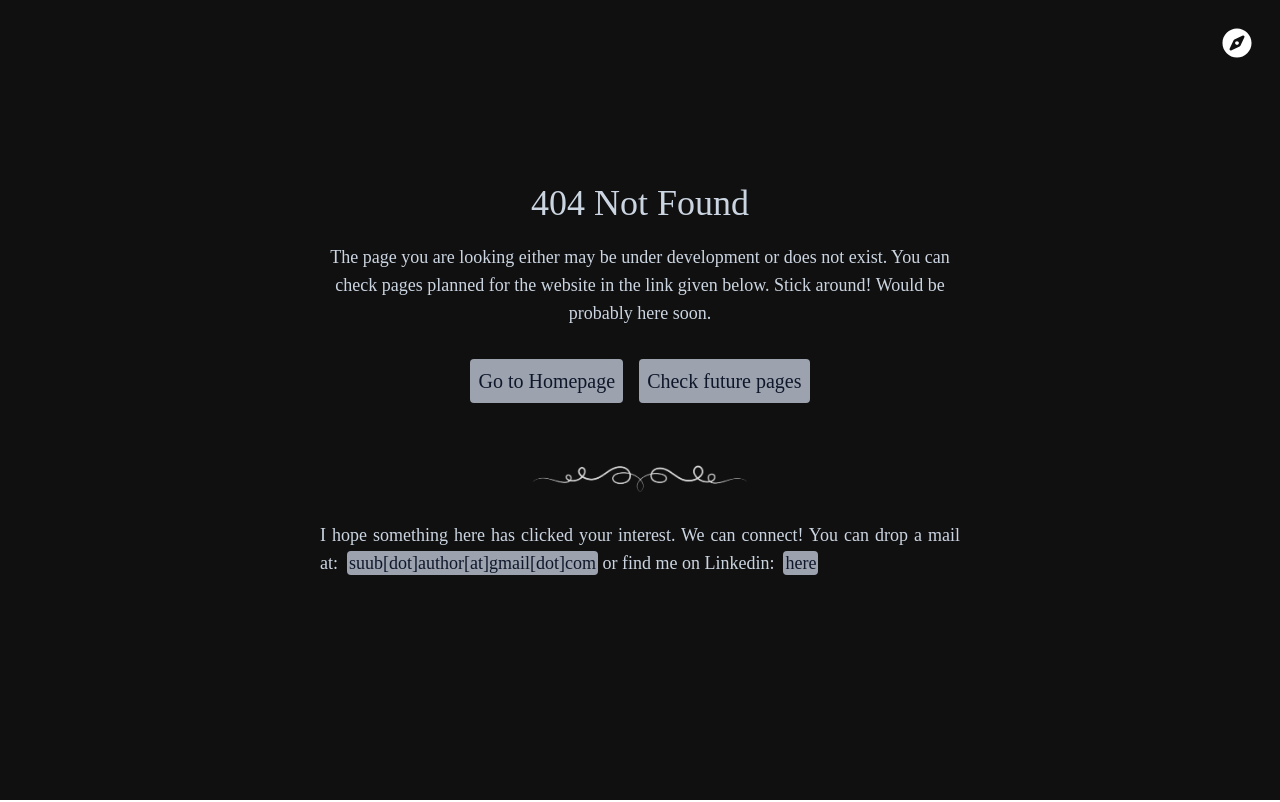
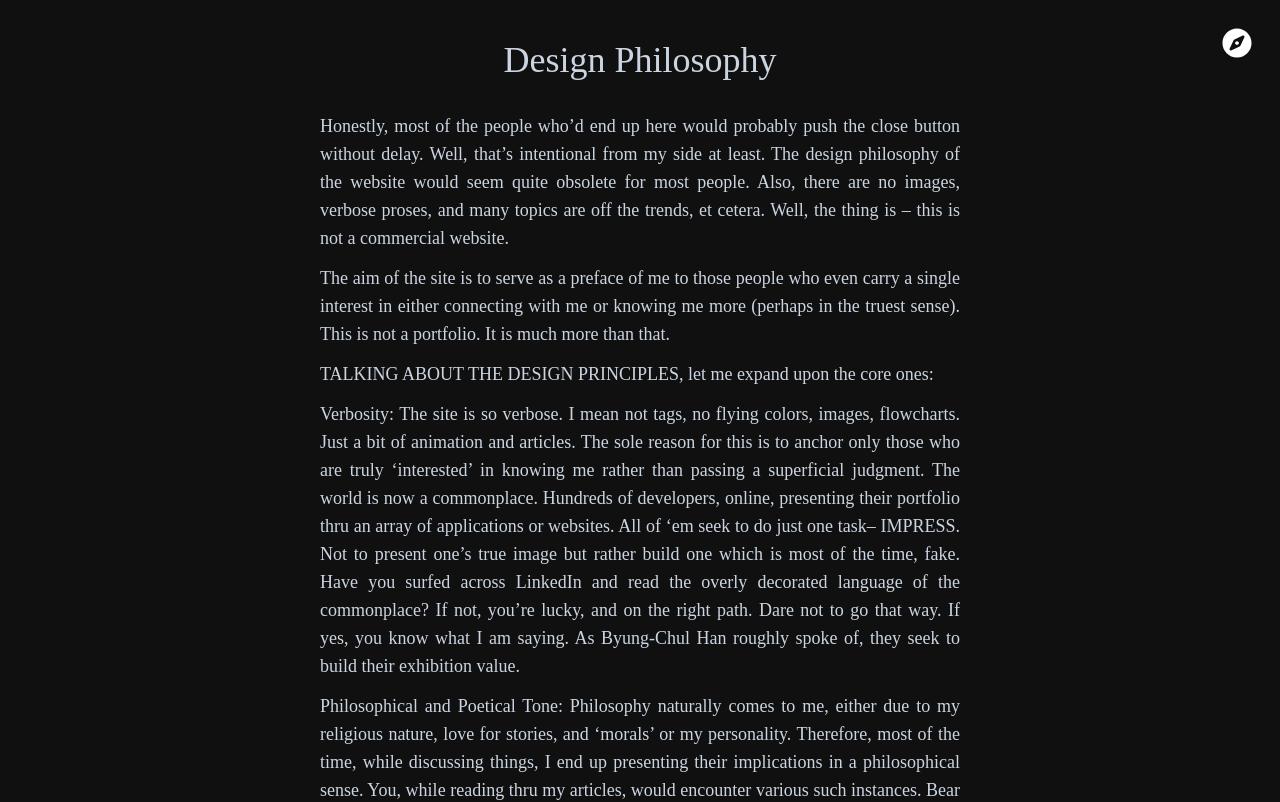
Before and after one commit to suu-b/Portfolio, a React (Vite) app in the folder portfolio-client/: page /design in a window 1280 px wide. Shown: the top 802 px of the page. Built offline with nearby package versions, Linux system fonts and the light colour scheme; the HTML template or start-up script is replaced by a standard one.

Commit message:
page: design phil

```diff
--- /dev/null
+++ b/portfolio-client/public/interests/design.md
@@ -0,0 +1,20 @@
+Honestly, most of the people who’d end up here would probably push the close button without delay. Well, that’s intentional from my side at least. The design philosophy of the website would seem quite obsolete for most people. Also, there are no images, verbose proses, and many topics are off the trends, et cetera. Well, the thing is – this is not a commercial website.
+
+
+The aim of the site is to serve as a preface of me to those people who even carry a single interest in either connecting with me or knowing me more (perhaps in the truest sense). This is not a portfolio. It is much more than that.
+
+
+
+TALKING ABOUT THE DESIGN PRINCIPLES, let me expand upon the core ones:
+-	Verbosity: The site is so verbose. I mean not tags, no flying colors, images, flowcharts. Just a bit of animation and articles. The sole reason for this is to anchor only those who are truly ‘interested’ in knowing me rather than passing a superficial judgment. The world is now a commonplace. Hundreds of developers, online, presenting their portfolio thru an array of applications or websites. All of ‘em seek to do just one task– IMPRESS. Not to present one’s true image but rather build one which is most of the time, fake. Have you surfed across LinkedIn and read the overly decorated language of the commonplace? If not, you’re lucky, and on the right path. Dare not to go that way. If yes, you know what I am saying. As Byung-Chul Han roughly spoke of, they seek to build their exhibition value.
+
+-	Philosophical and Poetical Tone: Philosophy naturally comes to me, either due to my religious nature, love for stories, and ‘morals’ or my personality. Therefore, most of the time, while discussing things, I end up presenting their implications in a philosophical sense. You, while reading thru my articles, would encounter various such instances. Bear with me, however, and try to dive into the implications of what I’m speaking about.
+
+-	Moreover, you’ll often encounter allegorical language, metaphors, and even some lyrical sense. Collectively, you’ll encounter poetic language. It’s natural to me. Bear with it.
+
+-	A Reflection: Tho the site contains a philosophical and reflective tone; you’ll encounter the language to be informal in many senses. However, it is not my universal way of writing. In fact, most of the time, my language is formal and poetic. However, I’ve reserved this site for some crude, informal, and genuine presentation and reflection of my thoughts. Probably you can follow my Medium or Substack handle to read more formal things from me.
+
+-	The dearth of visual elements and a default dark theme: I don’t think that if you’ve read it till here, the dearth of visual elements bugs you much. As I explained in the first point, it is intentional. The dark theme just adds to on it. Nothing much to explain here.
+
+
+Well, that’s how this site is. Would be happy if you loved it or if some points resonated with you as well. In a world where the COMMON SENSE leads personal convictions, let there be people like us, who, even if the wind blows against them stand firmly for what they consider true.Originality could save the world.
--- a/portfolio-client/src/App.jsx
+++ b/portfolio-client/src/App.jsx
@@ -15,6 +15,7 @@ import Timeline from "./components/index/Timeline"
 import NotFound from "./components/NotFound"
 import Future from "./components/index/Future"
 import Now from "./components/Now"
+import Design from "./components/articles/Design";
 
 export default function App() {
   const [isNavOpen, setIsNavOpen] = useState(false)
@@ -43,6 +44,7 @@ export default function App() {
             <Route path="/timeline" element={< Timeline/>} />
             <Route path="/future" element={< Future/>} />
             <Route path="/now" element={< Now/>} />
+            <Route path="/design" element={< Design/>} />
             <Route path="*" element={<NotFound/>}/>
           </Routes>
           {<img src={border} alt="border" className="w-[20%] my-5" />}
--- /dev/null
+++ b/portfolio-client/src/components/articles/Design.jsx
@@ -0,0 +1,10 @@
+import Article from "../Article";
+
+export default function Design() {
+    return (
+        <section id="design" className="w-[50%] pt-10">
+            <h1 className="text-4xl text-center mb-8">Design Philosophy</h1>
+            <div id="content"><Article fileName="design" /></div>
+        </section>
+    )
+}
--- a/portfolio-client/src/components/boot/Contents.jsx
+++ b/portfolio-client/src/components/boot/Contents.jsx
@@ -5,7 +5,7 @@ import border from "/assets/border.png"
 
 export default function Contents() {
     const introText1 = "This site is about me, my ideas, and my pursuits. Though, it too for the reason I presented previously, would fail to define my true picture. However, I’m certain that it would serve as a good preface to me. Further, in case our ideas resonate, a letter of mine to you so that we can connect."
-    const introText2 = "As you might’ve observed until now, the site is not a conventional portfolio – it is not an array of accomplishments, but a repository of whatever I am. Kinda timeline of my intellectual evolution. On top of that, you’ll encounter a dearth of visual elements. If you bear any interest in knowing why (or to understand the whole design philosophy of the site), you can check the article on the site’s design philosophy."
+    const introText2 = "As you might’ve observed until now, the site is not a conventional portfolio – it is not an array of accomplishments, but a repository of whatever I am. Kinda timeline of my intellectual evolution. On top of that, you’ll encounter a dearth of visual elements. If you bear any interest in knowing why (or to understand the whole design philosophy of the site), you can check the article on the site’s design philosophy (head to the compass you see on the top right corner)."
     const introText3 = "Thus, I welcome you to my preface. For whatever reason you’re here, I hope you depart with gains, not losses."
 
     const interestText = "My computer science degree (which I stumbled across without prior thought or planning) has unexpectedly brought me a fate of exploration and intellectual upliftment. Earlier, I was a smart kid but naïve, sincere but mediocre, to sum up– something crude. I am still crude, lesser though, but at least, I realize that. Now, everything seems to fall in place – not the whole life but a sense of purpose. I am grateful for this. I can spend years writing like this about me or probably philosophizing, after all, I am a writer; however, for the sake of your ease, let me list all that is me. Interests are a great representation of one’s personality. Thus, let me list what I am. You can follow any card to dive into my takes, aspirations, and/or my progress in each of my interest fields:"
--- a/portfolio-client/src/components/index/Timeline.jsx
+++ b/portfolio-client/src/components/index/Timeline.jsx
@@ -9,6 +9,7 @@ export default function Timeline() {
                 <ol className="text-slate-300 text-lg  my-5 text-justify">
                     <li className="my-3"><span className="italic font-light">January 2025:</span> v1 was deployed. It all happened when I decided to create the portfolio summarizing my technical skills, status, projects and contact info. It was typical, minimalistic, full-stack dev portfolio with nothing interesting.</li>
                     <li className="my-3"><span className="italic font-light">22 March 2025:</span> v2 was ideated. I was surfing youtube when I ended up somewhere. It inspired me to make the site a preface (not portfolio).</li>
+                    <li className="my-3"><span className="italic font-light">30 March 2025:</span> v2 was deployed on netlify.</li>
                 </ol>
             </div>
         </section>
--- a/portfolio-client/src/components/navigation/SideBar.jsx
+++ b/portfolio-client/src/components/navigation/SideBar.jsx
@@ -31,7 +31,7 @@ export default function SideBar({ isOpen, onClose }) {
                 </div>
                 <nav className="flex flex-col p-5 text-center gap-3 w-full text-slate-300 text-xl max-h-[70%] overflow-y-auto">
                     <Link to="/" className="hover:bg-slate-800 hover:text-slate-100 rounded p-5" onClick={onClose}>/home</Link>
-                    <Link to="/technology" className="hover:bg-slate-800 hover:text-slate-100 rounded p-5" onClick={onClose}>/technology</Link>
+                    <Link to="/design" className="hover:bg-slate-800 hover:text-slate-100 rounded p-5" onClick={onClose}>/design-philosophy</Link>
                     <Link to="/now" className="hover:bg-slate-800 hover:text-slate-100 rounded p-5" onClick={onClose}>/now</Link>
                     <Link to="/future" className="hover:bg-slate-800 hover:text-slate-100 rounded p-5" onClick={onClose}>/future</Link>
                     <Link to="/timeline" className="hover:bg-slate-800 hover:text-slate-100 rounded p-5" onClick={onClose}>/timeline</Link>
```
Also changed, not shown: 1 other file (tests, documents, lock files or other folders).
